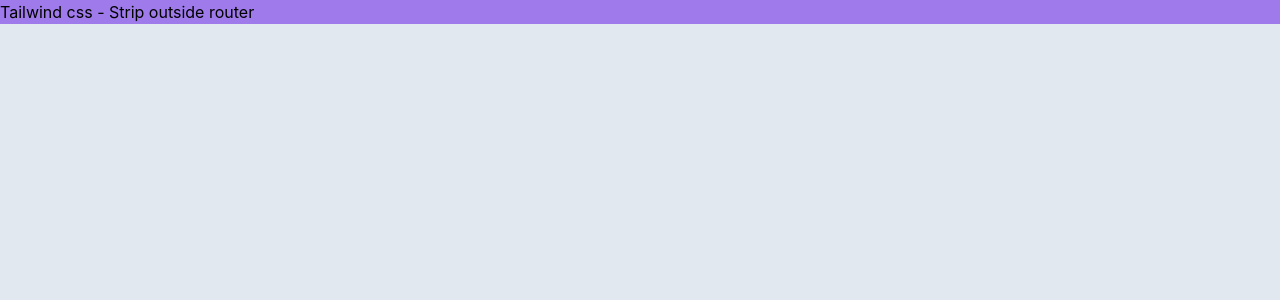
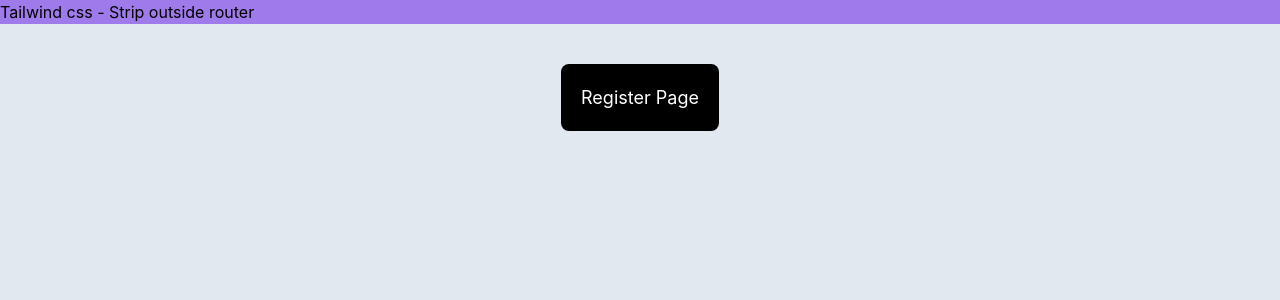
Before and after one commit to manojkmishra/pingpong, a React (Create React App) app: page /register in a window 1280 px wide. Shown: the top 300 px of the page. Built offline with nearby package versions, Linux system fonts and the light colour scheme.

Commit message:
register page created and added in router

```diff
--- a/src/App.js
+++ b/src/App.js
@@ -5,6 +5,7 @@ import "./css/tailwind.css" ;
 import { BrowserRouter as Router, Route, Link } from "react-router-dom";
 import Login from './Login';
 import Profile from './Profile';
+import Register from './Register';
 
 function App() {
   return (
@@ -14,6 +15,7 @@ function App() {
           <div className="bg-gray-300 h-screen">
              <Route path="/login" component={Login} />
              <Route path="/profile" component={Profile} />
+             <Route path="/register" component={Register} />
            </div>
         </Router>
     </div>
--- /dev/null
+++ b/src/Register.js
@@ -0,0 +1,14 @@
+import React , {Component} from "react";
+
+export default class Register extends Component
+{
+
+    render()
+    {
+        return(
+             <div className="flex w-full justify-center">
+              <h1 className="text-lg text-white mt-10 p-5 rounded-lg bg-black">Register Page</h1>
+             </div>
+           );
+    }
+}
```
